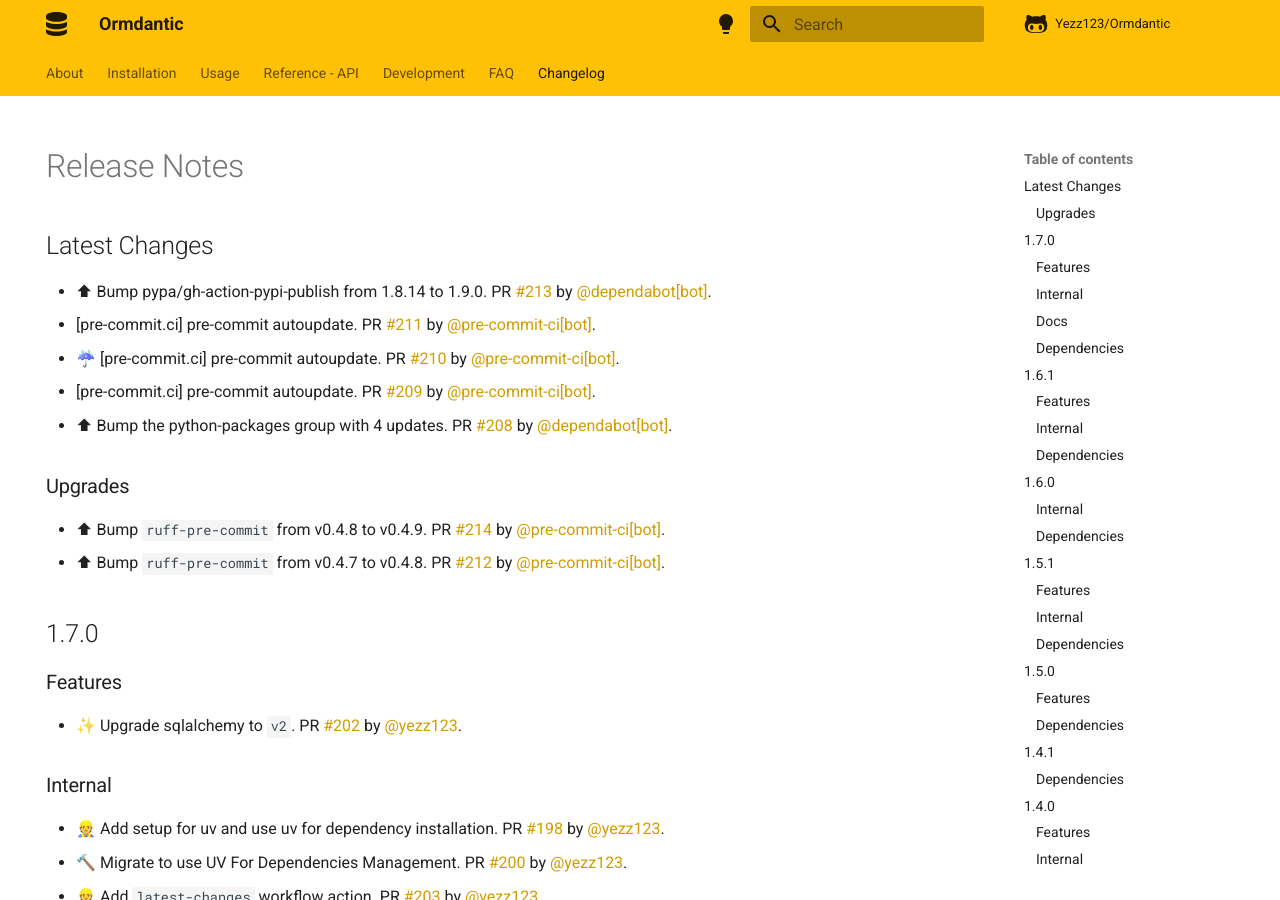
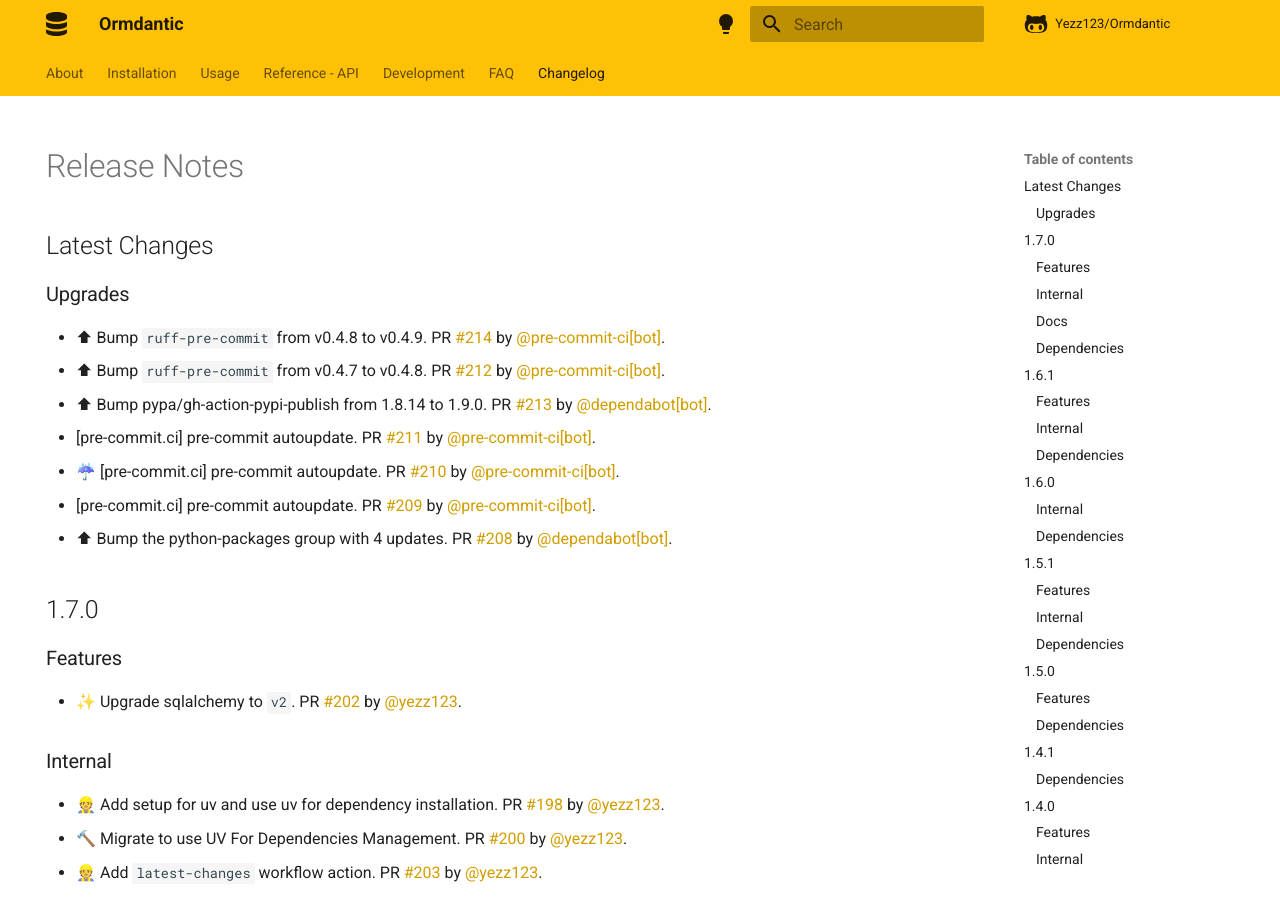
Before and after one commit to yezz123/ormdantic, an MkDocs documentation site: the page built from docs/release.md, in a window 1280 px wide and 900 px high. Built offline with MkDocs 1.6.1 and Material for MkDocs 9.7.7, drawn with Linux system fonts in a browser that asks for light colours; comment, search, counter and statistics services are not loaded.

```diff
--- a/docs/release.md
+++ b/docs/release.md
@@ -7,16 +7,15 @@ hide:
 
 ## Latest Changes
 
+### Upgrades
+
+* ⬆ Bump `ruff-pre-commit` from v0.4.8 to v0.4.9. PR [#214](https://github.com/yezz123/ormdantic/pull/214) by [@pre-commit-ci[bot]](https://github.com/apps/pre-commit-ci).
+* ⬆ Bump `ruff-pre-commit` from v0.4.7 to v0.4.8. PR [#212](https://github.com/yezz123/ormdantic/pull/212) by [@pre-commit-ci[bot]](https://github.com/apps/pre-commit-ci).
 * ⬆ Bump pypa/gh-action-pypi-publish from 1.8.14 to 1.9.0. PR [#213](https://github.com/yezz123/ormdantic/pull/213) by [@dependabot[bot]](https://github.com/apps/dependabot).
 * [pre-commit.ci] pre-commit autoupdate. PR [#211](https://github.com/yezz123/ormdantic/pull/211) by [@pre-commit-ci[bot]](https://github.com/apps/pre-commit-ci).
 * ☔ [pre-commit.ci] pre-commit autoupdate. PR [#210](https://github.com/yezz123/ormdantic/pull/210) by [@pre-commit-ci[bot]](https://github.com/apps/pre-commit-ci).
 * [pre-commit.ci] pre-commit autoupdate. PR [#209](https://github.com/yezz123/ormdantic/pull/209) by [@pre-commit-ci[bot]](https://github.com/apps/pre-commit-ci).
 * ⬆ Bump the python-packages group with 4 updates. PR [#208](https://github.com/yezz123/ormdantic/pull/208) by [@dependabot[bot]](https://github.com/apps/dependabot).
-
-### Upgrades
-
-* ⬆ Bump `ruff-pre-commit` from v0.4.8 to v0.4.9. PR [#214](https://github.com/yezz123/ormdantic/pull/214) by [@pre-commit-ci[bot]](https://github.com/apps/pre-commit-ci).
-* ⬆ Bump `ruff-pre-commit` from v0.4.7 to v0.4.8. PR [#212](https://github.com/yezz123/ormdantic/pull/212) by [@pre-commit-ci[bot]](https://github.com/apps/pre-commit-ci).
 
 ## 1.7.0
 
```
